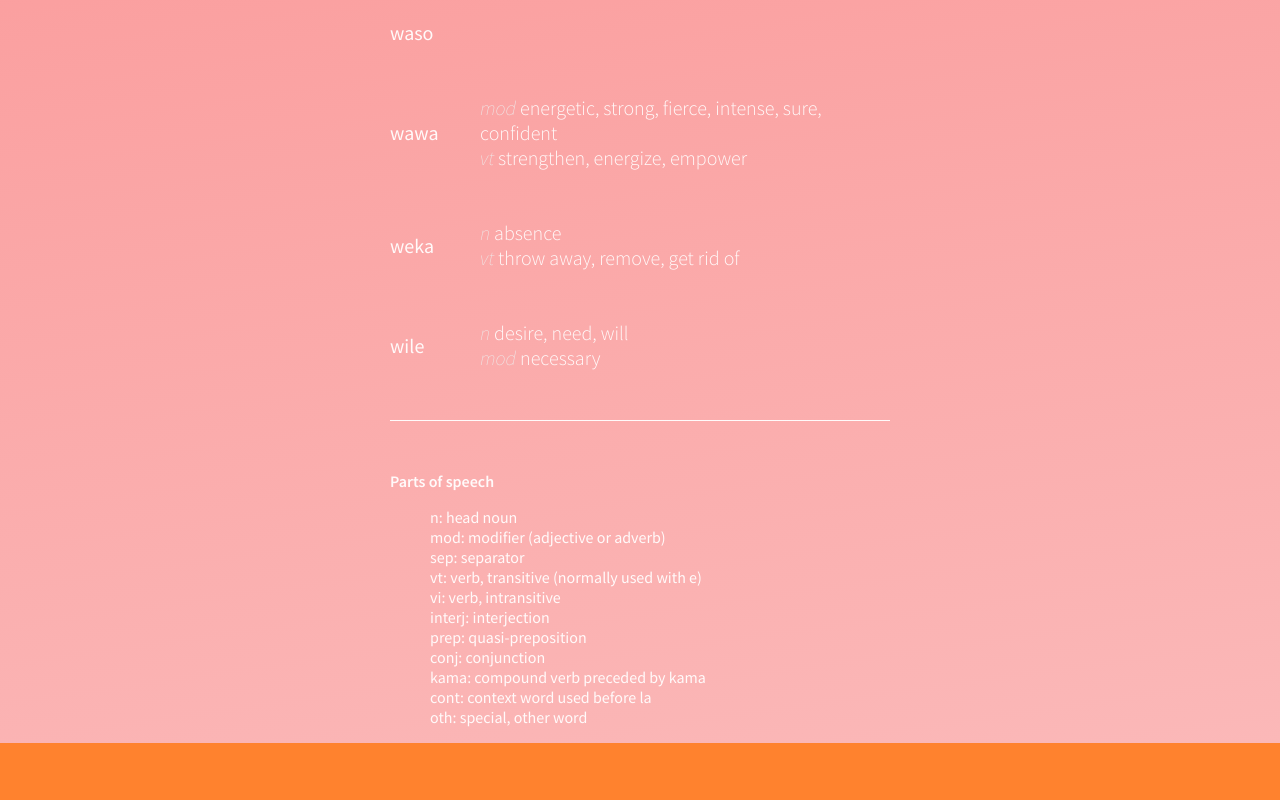
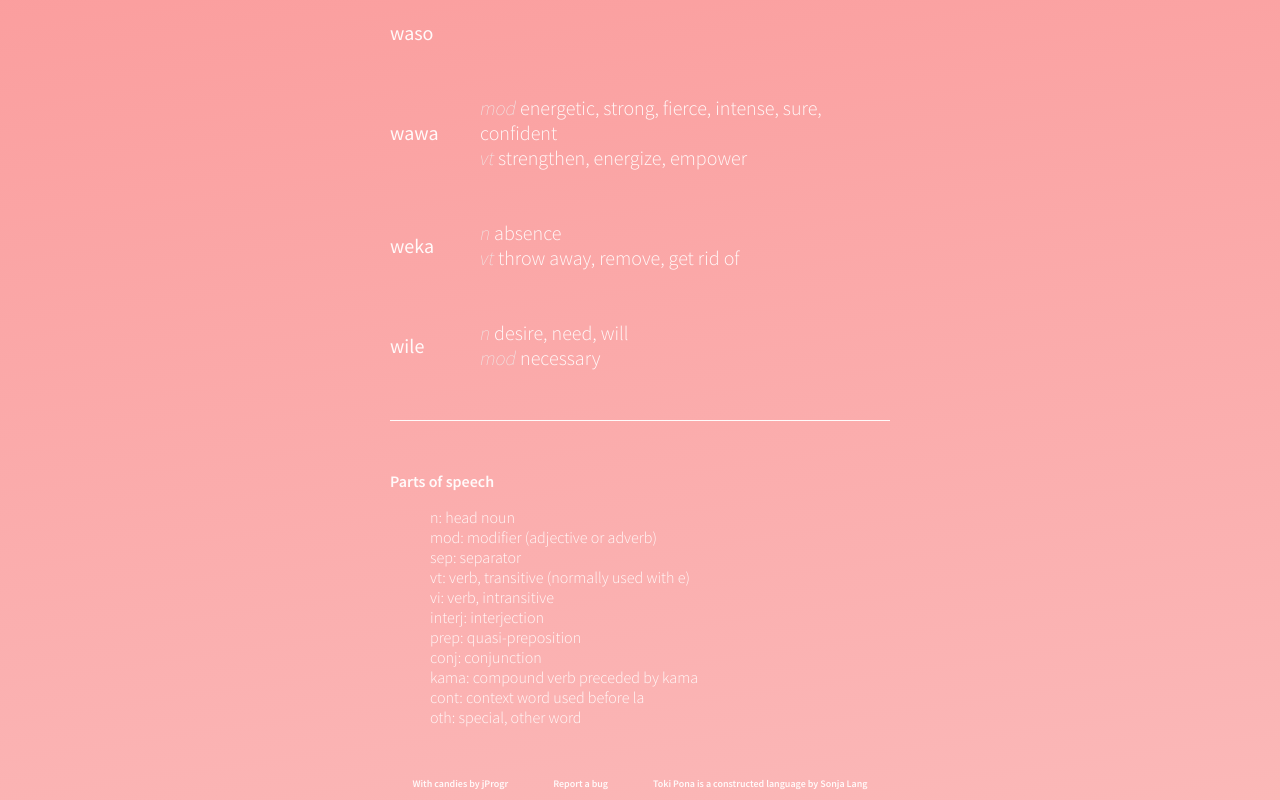
Before and after one commit to jProgr/TokiPonaDictionary, a plain HTML site: page index.html in a window 1280 px wide. Shown: the part 10651-11451 px from the top of the page. Before the commit the page ends 11394 px from the top, so only its background shows below. Drawn offline with nearby package versions, Linux system fonts and the light colour scheme.

Commit message:
Add content and styling to footer

```diff
--- a/index.html
+++ b/index.html
@@ -36,7 +36,7 @@
 
             <footer>
                 <p class="footer-title">Parts of speech</p>
-                <ul>
+                <ul class="parts-of-speech">
                     <li>n: head noun</li>
                     <li>mod: modifier (adjective or adverb)</li>
                     <li>sep: separator</li>
@@ -49,6 +49,13 @@
                     <li>cont: context word used before la</li>
                     <li>oth: special, other word</li>
                 </ul>
+                <div class="credits">
+                    <ul>
+                        <li><a href="http://www.jProgr.com">With candies by jProgr</a></li>
+                        <li><a href="#">Report a bug</a></li>
+                        <li><a href="https://en.wikipedia.org/wiki/Toki_Pona">Toki Pona is a constructed language by Sonja Lang</a></li>
+                    </ul>
+                </div>
             </footer>
         </div>
     </body>
--- a/styles/main.css
+++ b/styles/main.css
@@ -21,6 +21,11 @@ body {
 
 li {
   list-style: none;
+}
+
+a {
+  color: snow;
+  text-decoration: none;
 }
 
 /*
@@ -114,3 +119,24 @@ footer {
 .footer-title {
   font-weight: 600;
 }
+.parts-of-speech {
+  font-weight: 300;
+}
+
+.credits {
+  font-weight: 600;
+  font-size: 10px;
+  width: 100%;
+  margin-top: 50px;
+  bottom: 0;
+}
+.credits ul {
+  margin: 0;
+  padding: 0;
+  display: flex;
+  justify-content: space-around;
+}
+
+.credits li {
+  display: block;
+}
```
